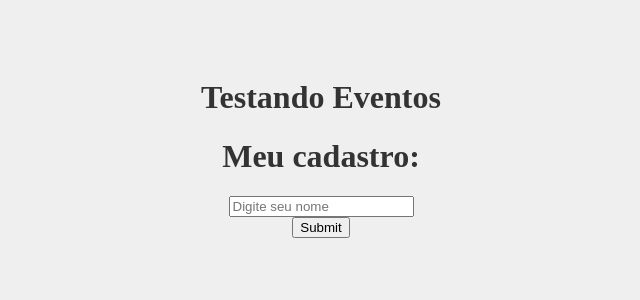
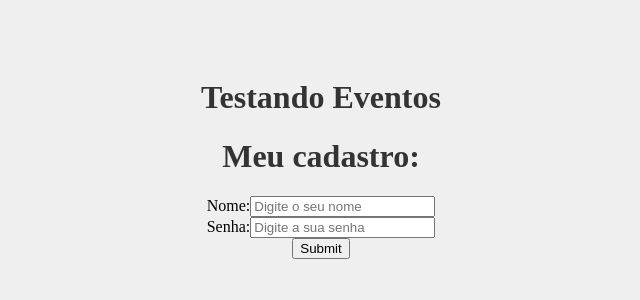
Before and after one commit to gabisegger/Curso-React, a React (Create React App) app in the folder meu-projeto/: page / in a window 1280 px wide. Shown: the top 300 px of the page, without its empty margins (319-959 px from the left). Built offline with nearby package versions, Linux system fonts and the light colour scheme.

Commit message:
chore: useState in practice

```diff
--- a/meu-projeto/src/components/Form.js
+++ b/meu-projeto/src/components/Form.js
@@ -1,16 +1,38 @@
+import { useState } from 'react'
+
 function Form(){
 
     function cadastrarUsuario(e){
         e.preventDefault();
-        console.log(`Cadastrou o usuário!`)
+        console.log(`Usuário ${name} foi cadastrado com a senha: ${password}`)
     }
+
+    const[name, setName] = useState()
+    const[password, setPassword] = useState()
 
     return(
         <div>
             <h1>Meu cadastro:</h1>
             <form onSubmit={cadastrarUsuario}>
                 <div>
-                    <input type="text" placeholder="Digite seu nome"/>
+                    <label htmlFor="name">Nome:</label>
+                    <input
+                        type="text"
+                        id="name"
+                        name="name"
+                        placeholder="Digite o seu nome"
+                        onChange={(e) => setName(e.target.value)}
+                    />
+                </div>
+                <div>
+                    <label htmlFor="password">Senha:</label>
+                    <input
+                        type="password"
+                        id="password"
+                        name="password"
+                        placeholder="Digite a sua senha"
+                        onChange={(e) => setPassword(e.target.value)}
+                    />
                 </div>
                 <div>
                     <input type="submit" placeholder="Cadastrar"/>
```
